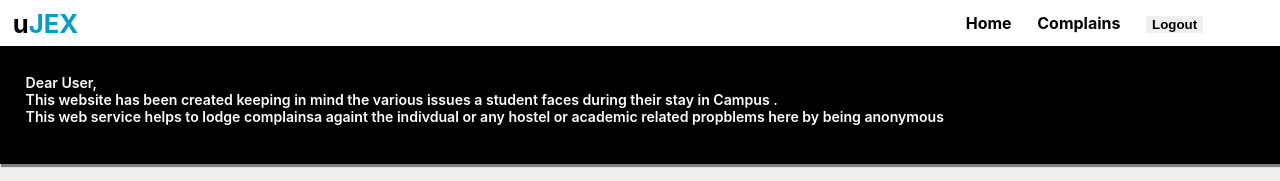
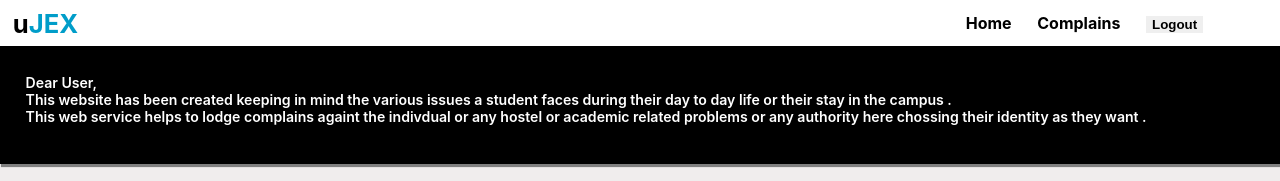
Before and after one commit to ujjwal0414/hostelMangement_withMERN_Stack, a React (Create React App) app in the folder frontend/: page / in a window 1280 px wide. Shown: the top 181 px of the page. Built offline with nearby package versions, Linux system fonts and the light colour scheme; sample sign-in values are in the browser's storage.

Commit message:
Update MainLaunchPage.js

```diff
--- a/frontend/src/components/MainLaunchPage.js
+++ b/frontend/src/components/MainLaunchPage.js
@@ -19,8 +19,8 @@ const LaunchPage=()=>{
             <div className={cls.launcherMainDiv}>
                 <div className={cls.descriptionDiv}>
                     <p>Dear User,</p>
-                    <p>This website has been created keeping in mind the various issues a student faces during their stay in Campus .</p>
-                    <p>This web service helps to lodge complainsa againt the indivdual or any hostel or academic related propblems here by being anonymous</p>
+                    <p>This website has been created keeping in mind the various issues a student faces during their day to day life or their stay in the campus .</p>
+                    <p>This web service helps to lodge complains againt the indivdual or any hostel or academic related problems or any authority here chossing their identity as they want .</p>
                 </div>
                 <div className={cls.cardsContainer}>
                 <div className={cls.CardDiv}><div className={cls.imageHolder}><img src="https://encrypted-tbn0.gstatic.com/images?q=tbn:ANd9GcQDXlu35C_h7-1evZ2Xm8syVoT-8xwKltov0yBOHm07P5QyeKfh6OUCf9B5iqyw0Om4s7U&usqp=CAU" alt="pix"/></div>
```
